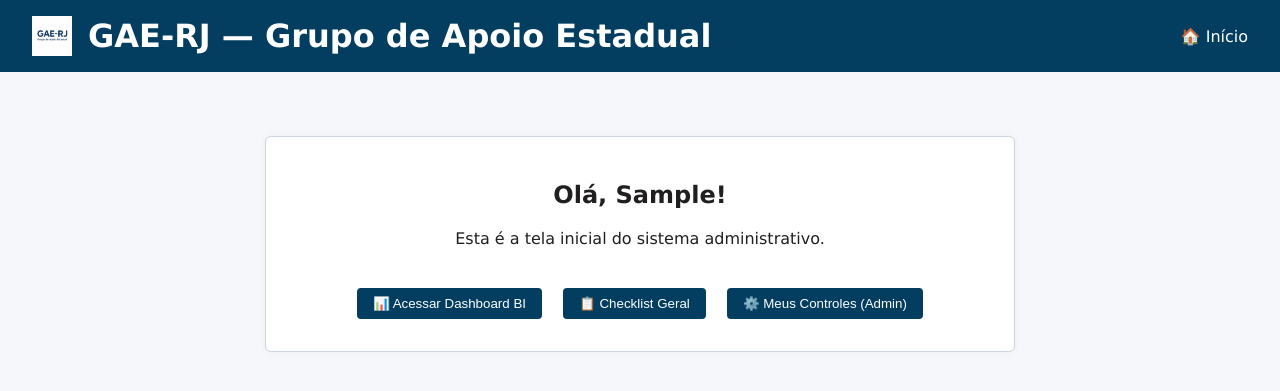
After one commit to joaormbarbosa/GAE-RJ, a Django app: page / in a window 1280 px wide. The commit adds this page. Shown: the top 391 px of the page. Run offline with Django 5.2, Linux system fonts and the light colour scheme; the visitor is signed in with stand-in values (Sample User, id 1).

Commit message:
✨ Atualização visual: logo GAE-RJ, marca d'água, cabeçalho e alertas

```diff
--- a/core/urls.py
+++ b/core/urls.py
@@ -7,5 +7,10 @@ urlpatterns = [
     path('admin/', admin.site.urls),
     path('login/', auth_views.LoginView.as_view(), name='login'),
     path('logout/', auth_views.LogoutView.as_view(next_page='login'), name='logout'),
-    path('', views.dashboard, name='dashboard'),
+    path('', views.home, name='home'),
+    path('dashboard/confirmar/', views.confirmar_sigilo, name='confirmar_sigilo'),
+    path('dashboard/bi/', views.bi_dashboard, name='bi_dashboard'),
+    path('auditoria/log/', views.auditoria_log, name='auditoria_log'),
+    path('checklist/', views.checklist_geral, name='checklist_geral'),
+
 ]
--- a/estrutura/models.py
+++ b/estrutura/models.py
@@ -1,5 +1,6 @@
 from django.db import models
 from django.contrib.auth.models import AbstractUser
+from django.contrib.auth import get_user_model
 
 class Estado(models.Model):
     nome = models.CharField(max_length=100)
@@ -23,3 +24,12 @@ class Administracao(models.Model):
 
 class Usuario(AbstractUser):
     administracao = models.ForeignKey(Administracao, null=True, blank=True, on_delete=models.SET_NULL)
+
+# ✅ Novo modelo adicionado ao final, fora de qualquer outro bloco
+class RegistroAuditoria(models.Model):
+    usuario = models.ForeignKey(get_user_model(), on_delete=models.CASCADE)
+    acao = models.CharField(max_length=100)
+    data_hora = models.DateTimeField(auto_now_add=True)
+
+    def __str__(self):
+        return f"{self.usuario.username} - {self.acao} em {self.data_hora}"
--- a/estrutura/templates/base.html
+++ b/estrutura/templates/base.html
@@ -1,8 +1,10 @@
 <!DOCTYPE html>
 <html lang="pt-BR">
+{% load static %}
+
 <head>
     <meta charset="UTF-8">
-    <title>{% block title %}Sistema Administrativo{% endblock %}</title>
+    <title>{% block title %}GAE-RJ{% endblock %}</title>
     <style>
         body {
             font-family: Verdana, sans-serif;
@@ -16,6 +18,19 @@
             background-color: #033D60;
             color: white;
             padding: 1rem 2rem;
+            display: flex;
+            align-items: center;
+            justify-content: space-between;
+        }
+
+        .logo-title {
+            display: flex;
+            align-items: center;
+            gap: 1rem;
+        }
+
+        .logo-title img {
+            height: 40px;
         }
 
         main {
@@ -36,7 +51,7 @@
             border: 1px solid #CDD4DC;
             border-radius: 6px;
             padding: 1.5rem;
-            max-width: 600px;
+            max-width: 700px;
             margin: 2rem auto;
             box-shadow: 0 0 8px rgba(0, 0, 0, 0.05);
         }
@@ -53,12 +68,22 @@
         button:hover {
             background-color: #022d49;
         }
+
+        .top-return {
+            margin-bottom: 1rem;
+        }
     </style>
 </head>
 <body>
 
 <header>
-    <h1>Sistema Administrativo - CCB</h1>
+    <div class="logo-title">
+        <img src="{% static 'logo_gae_rj.png' %}" alt="Logo GAE-RJ">
+        <h1 style="margin: 0;">GAE-RJ — Grupo de Apoio Estadual</h1>
+    </div>
+    <div>
+        <a href="{% url 'home' %}" style="color: white;">🏠 Início</a>
+    </div>
 </header>
 
 <main>
--- /dev/null
+++ b/estrutura/templates/home.html
@@ -0,0 +1,26 @@
+{% extends "base.html" %}
+
+{% block title %}Bem-vindo(a){% endblock %}
+
+{% block content %}
+<div class="card" style="text-align: center;">
+    <h2>Olá, {{ request.user.first_name|default:request.user.username }}!</h2>
+    <p>Esta é a tela inicial do sistema administrativo.</p>
+<div style="margin-top: 2rem;">
+    <a href="{% url 'confirmar_sigilo' %}">
+        <button style="margin: 0.5rem;">📊 Acessar Dashboard BI</button>
+    </a>
+
+    <a href="{% url 'checklist_geral' %}">
+        <button style="margin: 0.5rem;">📋 Checklist Geral</button>
+    </a>
+
+    {% if request.user.is_staff %}
+    <a href="/admin/" target="_blank">
+        <button style="margin: 0.5rem;">⚙️ Meus Controles (Admin)</button>
+    </a>
+    {% endif %}
+</div>
+
+</div>
+{% endblock %}
--- a/estrutura/views.py
+++ b/estrutura/views.py
@@ -1,7 +1,42 @@
 from django.contrib.auth.decorators import login_required
-from django.shortcuts import render
+from django.shortcuts import render, redirect
+from django.http import JsonResponse
+from django.utils.timezone import now
+from .models import RegistroAuditoria
 
+# TELA INICIAL
 @login_required
-def dashboard(request):
-    usuario = request.user
-    return render(request, 'dashboard.html', {'usuario': usuario})
+def home(request):
+    return render(request, 'home.html')
+
+# TELA DE CONFIRMAÇÃO DE SIGILO
+@login_required
+def confirmar_sigilo(request):
+    if request.method == 'POST':
+        return redirect('bi_dashboard')
+    return render(request, 'confirmar_sigilo.html')
+
+# TELA DO DASHBOARD BI (com username e data_hora para alertas e marca d'água)
+@login_required
+def bi_dashboard(request):
+    contexto = {
+        'username': request.user.username,
+        'data_hora': now().strftime('%d/%m/%Y %H:%M:%S')
+    }
+    return render(request, 'bi.html', contexto)
+
+# REGISTRO DE AUDITORIA (ao tentar copiar conteúdo)
+@login_required
+def auditoria_log(request):
+    RegistroAuditoria.objects.create(
+        usuario=request.user,
+        acao="Copiou conteúdo com Ctrl+C"
+    )
+    return JsonResponse({'status': 'registrado'})
+
+# TELA CHECKLIST GERAL
+@login_required
+def checklist_geral(request):
+    return render(request, 'checklist.html', {
+        'usuario': request.user
+    })
```
Also changed, not shown: core/settings.py (+8 -0 lines), estrutura/admin.py (+11 -1 lines), estrutura/templates/bi.html (added, +69 -0 lines), estrutura/templates/checklist.html (added, +21 -0 lines), estrutura/templates/confirmar_sigilo.html (added, +18 -0 lines), estrutura/migrations/0002_registroauditoria.py (added), estrutura/static/logo_gae_rj.png (added), 1 other file.
